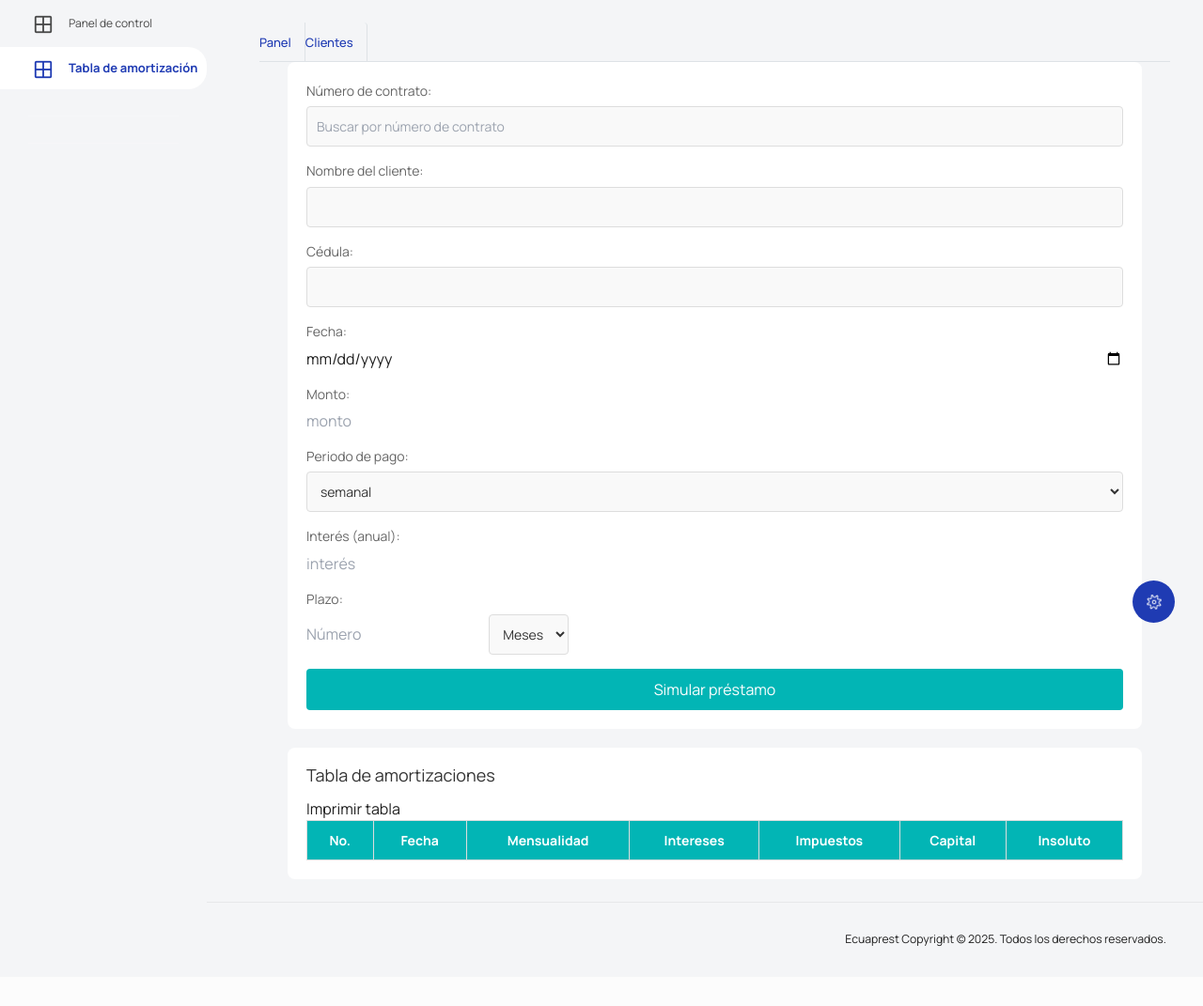
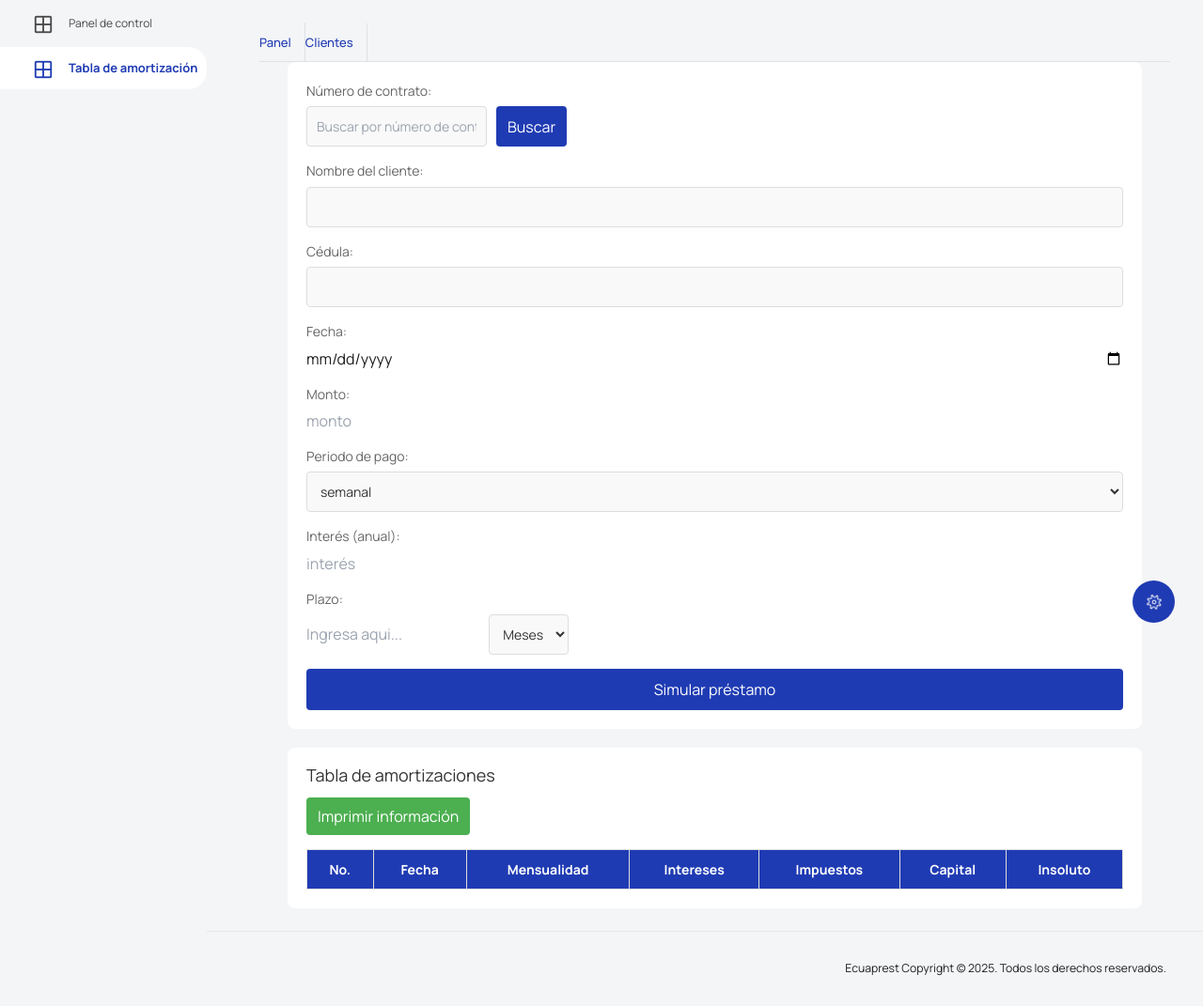
Before and after one commit to Luis-2102/Ecuaprest, a Flask app: page /amortizazion in a window 1280 px wide. Shown: the part 97-1168 px from the top of the page at 94% size. Before the commit the page ends 1105 px from the top, so only its background shows below. Run offline with Flask 3, Linux system fonts and the light colour scheme; the visitor is signed in with stand-in values (Sample User, id 1); lists and menus that the app fills with data are empty; some libraries are stand-ins or nearby versions.

Commit message:
actualizacion previa al despliegue

```diff
--- a/Desktop/EcuaprestApp/config.py
+++ b/Desktop/EcuaprestApp/config.py
@@ -2,7 +2,7 @@
 import os
 
 class Config:
-#    SQLALCHEMY_DATABASE_URI = 'postgresql://postgres:Luis175365.@localhost:5433/Ecuaprest'
+    SQLALCHEMY_DATABASE_URI = 'postgresql://postgres:Luis175365.@localhost:5433/Ecuaprest'
+    SQLALCHEMY_TRACK_MODIFICATIONS = False
+#    SQLALCHEMY_DATABASE_URI = 'postgresql://postgres:1234@localhost:5432/Ecuaprest'
 #    SQLALCHEMY_TRACK_MODIFICATIONS = False
-    SQLALCHEMY_DATABASE_URI = 'postgresql://postgres:1234@localhost:5432/Ecuaprest'
-    SQLALCHEMY_TRACK_MODIFICATIONS = False
--- a/Desktop/EcuaprestApp/requirements.txt
+++ b/Desktop/EcuaprestApp/requirements.txt
@@ -4,11 +4,15 @@ colorama==0.4.6
 Flask==3.0.3
 Flask-SQLAlchemy==3.1.1
 greenlet==3.2.0
+humanize==4.12.2
 itsdangerous==2.2.0
 Jinja2==3.1.6
 MarkupSafe==3.0.2
 psycopg2==2.9.10
 psycopg2-binary==2.9.10
+python-dateutil==2.9.0.post0
+pytz==2025.2
+six==1.17.0
 SQLAlchemy==2.0.40
 typing_extensions==4.13.2
 Werkzeug==3.1.3
--- a/Desktop/EcuaprestApp/static/css/amortizacion.css
+++ b/Desktop/EcuaprestApp/static/css/amortizacion.css
@@ -61,7 +61,7 @@
     padding: 10px;
     font-size: 16px;
     color: white;
-    background-color: #02b5b5;
+    background-color: rgb(31, 59, 179);
     border: none;
     border-radius: 4px;
     cursor: pointer;
@@ -69,7 +69,7 @@
   }
 
   .calculator-form .simulate-btn:hover {
-    background-color: #02b5b5;
+    background-color: rgb(31, 59, 179);
   }
 
   /* Tabla de amortización */
@@ -95,7 +95,7 @@
   }
 
   .amortization-table thead {
-    background-color: #02b5b5;
+    background-color: rgb(31, 59, 179);
     color: white;
   }
 
--- a/Desktop/EcuaprestApp/templates/Amortizacion.html
+++ b/Desktop/EcuaprestApp/templates/Amortizacion.html
@@ -1,5 +1,39 @@
 {% extends "base.html" %}
-{% block style %}<link rel="stylesheet" href="static/css/amortizacion.css">{% endblock %}
+{% block style %}<link rel="stylesheet" href="static/css/amortizacion.css">
+<style>
+  .print-buttons {
+    display: flex;
+    gap: 10px;
+    margin-bottom: 15px;
+  }
+  .print-btn {
+    background-color: #4CAF50;
+    color: white;
+    padding: 8px 12px;
+    border: none;
+    border-radius: 4px;
+    cursor: pointer;
+  }
+  .print-btn:hover {
+    background-color: #45a049;
+  }
+  .search-btn {
+    background-color: rgb(31, 59, 179);
+    color: white;
+    padding: 8px 12px;
+    border: none;
+    border-radius: 4px;
+    cursor: pointer;
+  }
+  .search-btn:hover {
+    background-color: #0b7dda;
+  }
+  @media print {
+    .no-print {
+      display: none;
+    }
+  }
+</style>{% endblock %}
 {% block contenido %}
  <div class="container">
   <div class="calculator-form">
@@ -7,7 +41,10 @@
       <!-- Filtro por número de contrato -->
       <div class="form-group">
         <label for="numero-cuenta">Número de contrato:</label>
-        <input type="text" id="numero-cuenta" name="numero-cuenta" placeholder="Buscar por número de contrato" onblur="buscarCliente()">
+        <div style="display: flex; gap: 10px;">
+          <input type="text" id="numero-cuenta" name="numero-cuenta" placeholder="Buscar por número de contrato">
+          <button type="button" onclick="buscarCliente()" class="search-btn">Buscar</button>
+        </div>
       </div>
 
       <!-- Datos del cliente -->
@@ -33,7 +70,6 @@
         <label for="payment-period">Periodo de pago:</label>
         <select id="payment-period" name="payment-period">
           <option value="semanal">semanal</option>
-          <option value="quincenal">quincenal</option>
           <option value="mensual">mensual</option>
         </select>
       </div>
@@ -44,7 +80,7 @@
       <div class="form-group">
         <label>Plazo:</label>
         <div>
-          <input type="number" id="term-length" name="term-length" placeholder="Número">
+          <input type="number" id="term-length" name="term-length" placeholder="Ingresa aqui...">
           <select id="term-unit" name="term-unit">
             <option value="meses">Meses</option>
             <option value="años">Año/s</option>
@@ -58,7 +94,10 @@
 
   <div class="amortization-table">
     <h3>Tabla de amortizaciones</h3>
-    <button onclick="printAmortization()" class="no-print">Imprimir tabla</button>
+    <div class="print-buttons no-print">
+      <button onclick="printAmortization()" class="print-btn">Imprimir información</button>
+
+    </div>
     <div class="table-responsive">
       <table>
         <thead>
@@ -115,17 +154,22 @@
 
     let paymentsPerYear;
     if (paymentPeriod === 'semanal') paymentsPerYear = 52;
-    else if (paymentPeriod === 'quincenal') paymentsPerYear = 26;
     else paymentsPerYear = 12;
 
     const interestRate = annualInterest / paymentsPerYear;
 
     let totalPayments;
-    console.log(termUnit)
-    if (termUnit == 'años') {
+    console.log(termUnit);
+    if (termUnit === 'años') {
       totalPayments = termLength * paymentsPerYear;
+    } else if (termUnit === 'meses') {
+      if (paymentPeriod === 'semanal') {
+        // Para pagos semanales: aproximadamente 4.33 semanas por mes
+        totalPayments = termLength * (52/12);
       } else {
-      totalPayments = termLength * (12 / (12 / paymentsPerYear));
+        // Para pagos mensuales
+        totalPayments = termLength;
+      }
     }
 
     const monthlyPayment = (amount * interestRate) / (1 - Math.pow(1 + interestRate, -totalPayments));
@@ -161,27 +205,31 @@
     }
   }
 
-  function printAmortization() {
-  const clienteDatos = `
+  function getClienteDatos() {
+    return `
       <div style="margin-bottom: 20px;">
         <h2 style="text-align: center;">Datos del Cliente</h2>
         <p><strong>Número de Contrato:</strong> ${document.getElementById('numero-cuenta').value}</p>
         <p><strong>Nombre:</strong> ${document.getElementById('nombre-cliente').value}</p>
         <p><strong>Cédula:</strong> ${document.getElementById('cedula-cliente').value}</p>
         <p><strong>Fecha:</strong> ${document.getElementById('date').value}</p>
-      <p><strong>Monto:</strong> $${parseFloat(document.getElementById('amount').value).toFixed(2)}</p>
+        <p><strong>Monto:</strong> ${parseFloat(document.getElementById('amount').value).toFixed(2)}</p>
         <p><strong>Periodo de Pago:</strong> ${document.getElementById('payment-period').value}</p>
         <p><strong>Interés Anual:</strong> ${parseFloat(document.getElementById('interest').value).toFixed(2)}%</p>
         <p><strong>Plazo:</strong> ${document.getElementById('term-length').value} ${document.getElementById('term-unit').value}</p>
       </div>
     `;
+  }
+
+  function crearImpresion(incluirFormulario) {
+    const clienteDatos = getClienteDatos();
 
     const tabla = document.querySelector('.amortization-table').cloneNode(true);
 
-  // Elimina el botón de imprimir dentro de la copia
-  const botonImprimir = tabla.querySelector('.no-print');
-  if (botonImprimir) {
-    botonImprimir.remove();
+    // Elimina los botones de imprimir dentro de la copia
+    const botonesImprimir = tabla.querySelector('.no-print');
+    if (botonesImprimir) {
+      botonesImprimir.remove();
     }
 
     // Crear un iframe oculto
@@ -205,16 +253,45 @@
       }
     }
 
+    let contenidoFormulario = '';
+    if (incluirFormulario) {
+      const formulario = document.querySelector('.calculator-form').cloneNode(true);
+
+      // Eliminar botones del formulario para la impresión
+      const botones = formulario.querySelectorAll('button');
+      botones.forEach(boton => boton.style.display = 'none');
+
+      contenidoFormulario = `
+        <div style="margin-bottom: 30px;">
+          <h2 style="text-align: center;">Parámetros del Préstamo</h2>
+          ${formulario.outerHTML}
+        </div>
+      `;
+    }
+
     // Escribir el documento con estilos incluidos
     iframe.contentWindow.document.open();
     iframe.contentWindow.document.write(`
       <html>
         <head>
-        <title>Tabla de Amortización</title>
+          <title>Información del Préstamo</title>
           <link rel="stylesheet" href="/static/css/amortizacion.css">
+          <style>
+            body { font-family: Arial, sans-serif; padding: 20px; }
+            table { width: 100%; border-collapse: collapse; }
+            th, td { border: 1px solid #ddd; padding: 8px; text-align: right; }
+            th { background-color: #f2f2f2; }
+            h2 { color: #333; }
+            .print-header { text-align: center; margin-bottom: 30px; }
+          </style>
         </head>
         <body>
+          <div class="print-header">
+            <h1>Información de Préstamo</h1>
+            <p>Fecha de impresión: ${new Date().toLocaleDateString()}</p>
+          </div>
           ${clienteDatos}
+          ${contenidoFormulario}
           ${tabla.outerHTML}
         </body>
       </html>
@@ -233,5 +310,10 @@
     }, 500);
   }
 
+  function printAmortization() {
+    crearImpresion(false);
+  }
+
+
 </script>
 {% endblock %}
```
Lines whose indentation alone changed are shown as unchanged.
